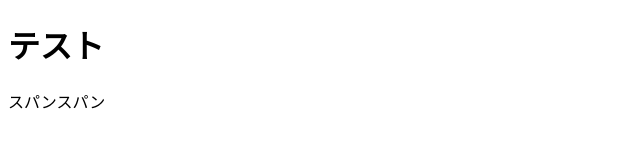
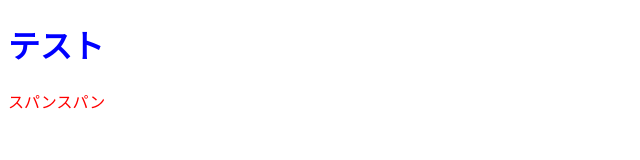
Before and after one commit to kisho333/git-training, a plain HTML site: page index.html in a window 1280 px wide. Shown: the whole page, without its empty margins (0-640 px from the left). Drawn offline with Linux system fonts and the light colour scheme.

Commit message:
color text

```diff
--- a/index.html
+++ b/index.html
@@ -4,6 +4,7 @@
     <meta charset="UTF-8">
     <meta name="viewport" content="width=device-width, initial-scale=1.0">
     <meta http-equiv="X-UA-Compatible" content="ie=edge">
+    <link rel="stylesheet" href="style.css">
     <title>Document</title>
 </head>
 <body>
--- a/style.css
+++ b/style.css
@@ -1,13 +1,7 @@
-.test {
-    width: 1px;
+h1 {
+    color: blue;
 }
 
-.p {
-    display: flex;
-    justify-content: space-around;
-    align-items: center;
+span {
+    color: red;
 }
-
-.test {
-    height: 1px;
-}
```
